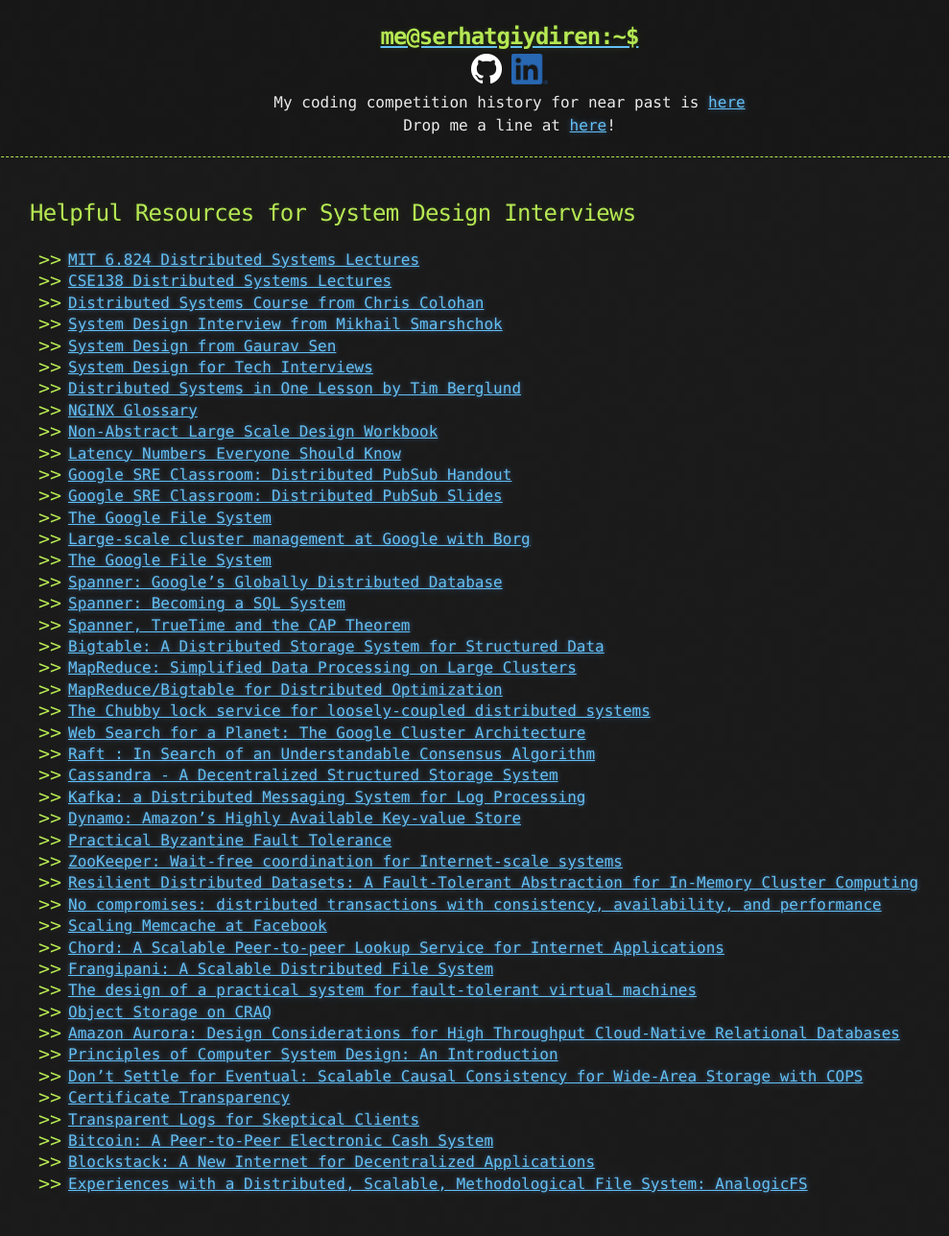
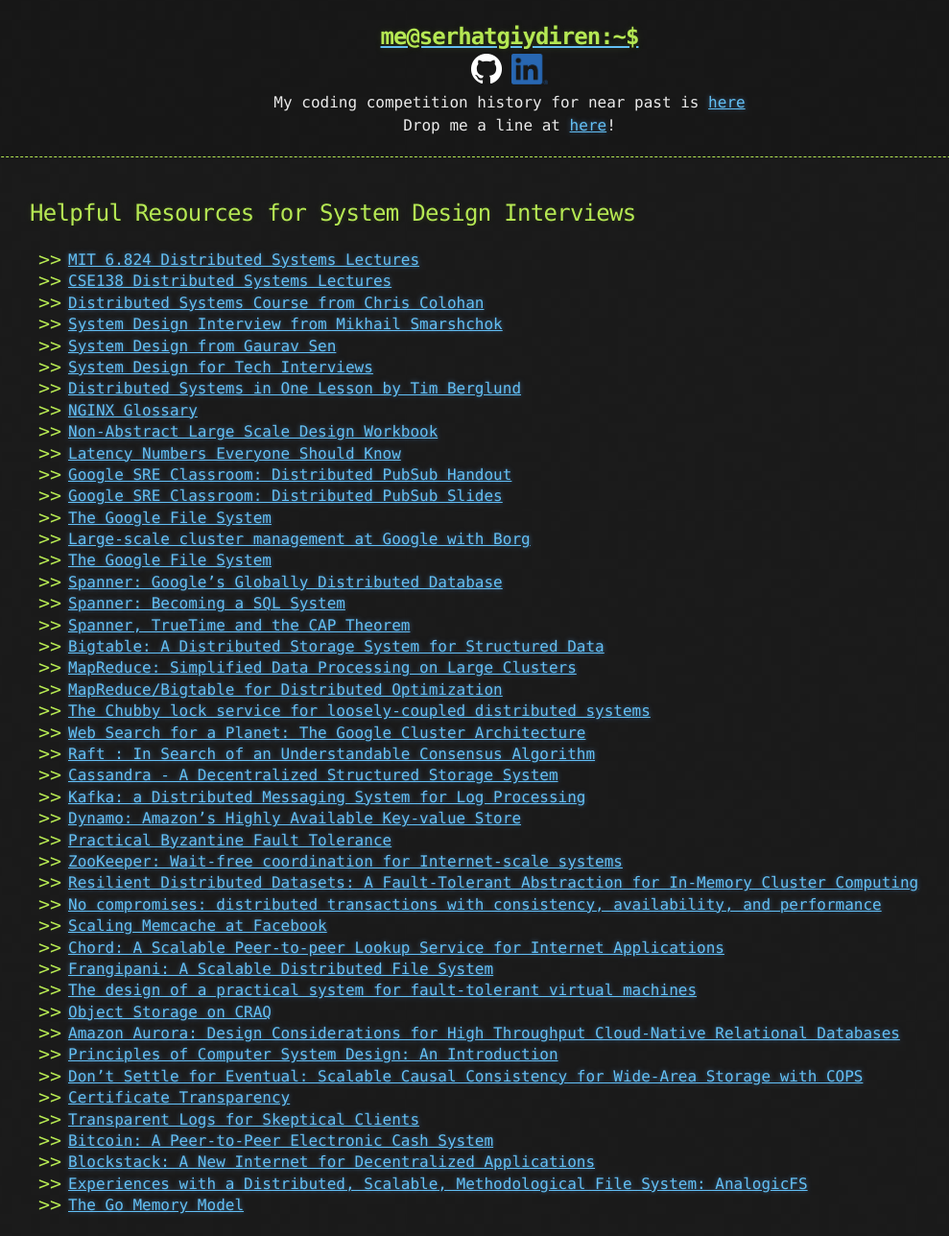
Before and after one commit to goodHunter27/serhatgiydiren.github.io, a Jekyll site: the page built from _posts/2020-01-20-helpful-resources-for-system-design-interviews.md, in a window 1280 px wide. Shown: the whole page at 96% size, without its empty margins (109-1098 px from the left). Built offline with Jekyll 4.4.1, drawn with Linux system fonts in a browser that asks for light colours; before the commit the page ends 1265 px from its top, so only the background shows below that.

Commit message:
Update 2020-01-20-helpful-resources-for-system-design-interviews.md

```diff
--- a/_posts/2020-01-20-helpful-resources-for-system-design-interviews.md
+++ b/_posts/2020-01-20-helpful-resources-for-system-design-interviews.md
@@ -47,3 +47,4 @@
 * [Bitcoin: A Peer-to-Peer Electronic Cash System](https://pdos.csail.mit.edu/6.824/papers/bitcoin.pdf){:target="_blank"}
 * [Blockstack: A New Internet for Decentralized Applications](https://pdos.csail.mit.edu/6.824/papers/blockstack-2017.pdf){:target="_blank"}
 * [Experiences with a Distributed, Scalable, Methodological File System: AnalogicFS](https://pdos.csail.mit.edu/6.824/papers/katabi-analogicfs.pdf){:target="_blank"}
+* [The Go Memory Model](https://golang.org/ref/mem){:target="_blank"}
```
